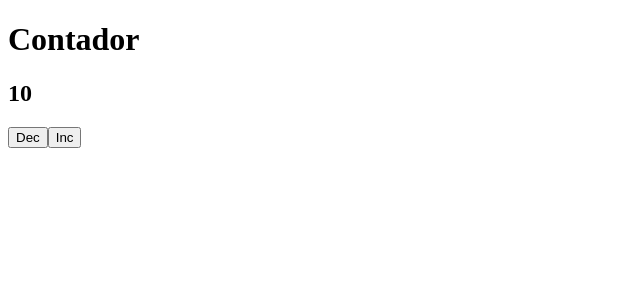
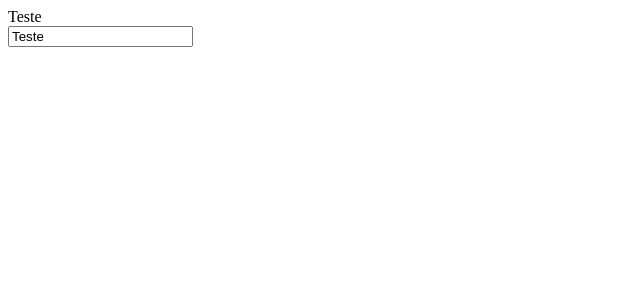
Before and after one commit to renattomartins/learning-react, a React app: page / in a window 1280 px wide. Shown: the top 300 px of the page, without its empty margins (0-640 px from the left). Built offline with nearby package versions, Linux system fonts and the light colour scheme.

Commit message:
Add the Field Component

```diff
--- a/src/classComponent.jsx
+++ /dev/null
@@ -1,23 +0,0 @@
-import React, { Component } from 'react'
-
-export default class ClassComponent extends Component {
-    constructor(props) {
-        super(props)
-        this.state = { value: props.initialValue }
-    }
-
-    sum(delta) {
-        this.setState({ value: this.state.value + delta })
-    }
-
-    render() {
-        return (
-            <div>
-                <h1>{this.props.label}</h1>
-                <h2>{this.state.value}</h2>
-                <button onClick={() => this.sum(-1)}>Dec</button>
-                <button onClick={() => this.sum(1)}>Inc</button>
-            </div>
-        )
-    }
-}
--- /dev/null
+++ b/src/field.js
@@ -0,0 +1,25 @@
+import React, { Component } from 'react'
+
+class Field extends Component {
+
+    constructor(props) {
+        super(props)
+        this.state = { value: props. initialValue }
+        this.handleChange = this.handleChange.bind(this)
+    }
+
+    handleChange(event) {
+        this.setState({ value: event.target.value })
+    }
+
+    render() {
+        return (
+            <div>
+                <label>{this.state.value}</label><br />
+                <input onChange={this.handleChange} value={this.state.value} />
+            </div>
+        )
+    }
+}
+
+export default Field
--- a/src/index.jsx
+++ b/src/index.jsx
@@ -1,7 +1,7 @@
 import React from 'react'
 import ReactDOM from 'react-dom'
-import ClassComponent from './classComponent'
+import Field from './field'
 
 ReactDOM.render(
-    <ClassComponent label='Contador' initialValue={10} />
+    <Field initialValue='Teste' />
 , document.getElementById('app'))
```
